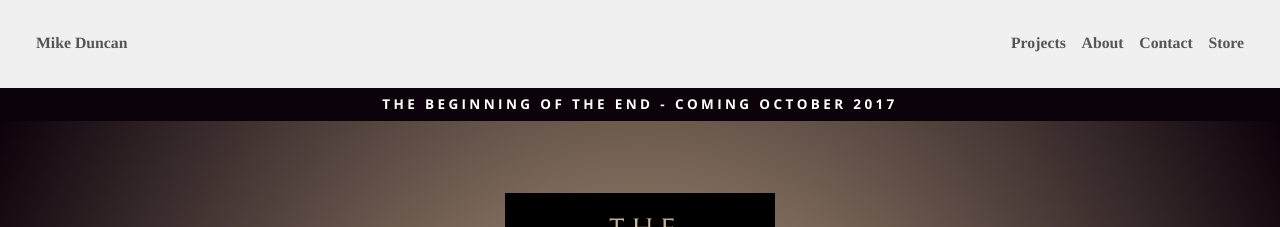
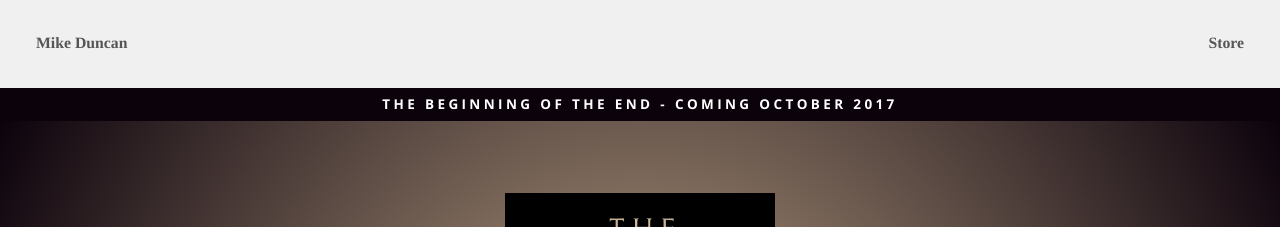
Before and after one commit to Brandi-Duncan/mikeduncan.fyi, a Jekyll site: the page built from index.html, in a window 1280 px wide. Shown: the top 227 px of the page. Built offline with Jekyll 4.4.1, drawn with Linux system fonts in a browser that asks for light colours; some web fonts are replaced.

Commit message:
Remove extra pages temporarily

```diff
--- a/_includes/header.html
+++ b/_includes/header.html
@@ -1,9 +1,9 @@
 <header class="header">
     <a href="/">Mike Duncan</a>
     <nav class="header__nav">
-        <a href="/projects">Projects</a>
+        <!-- <a href="/projects">Projects</a>
         <a href="/about">About</a>
-        <a href="/contact">Contact</a>
+        <a href="/contact">Contact</a> -->
         <a href="https://revolutionspodcastfundraiser.com/">Store</a>
     </nav>
 </header>
```
